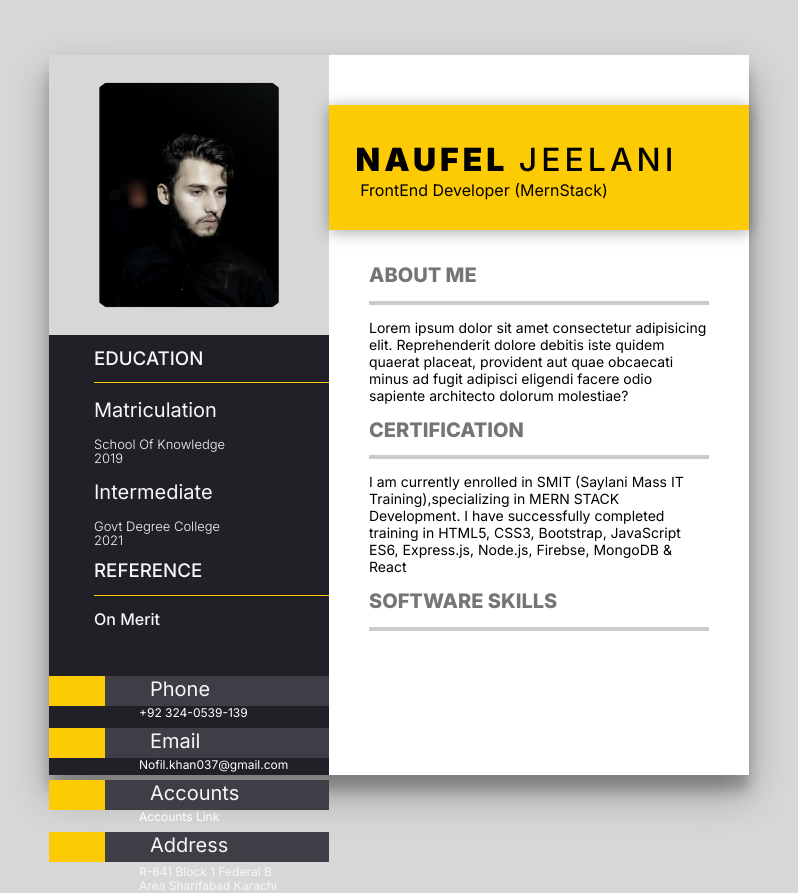
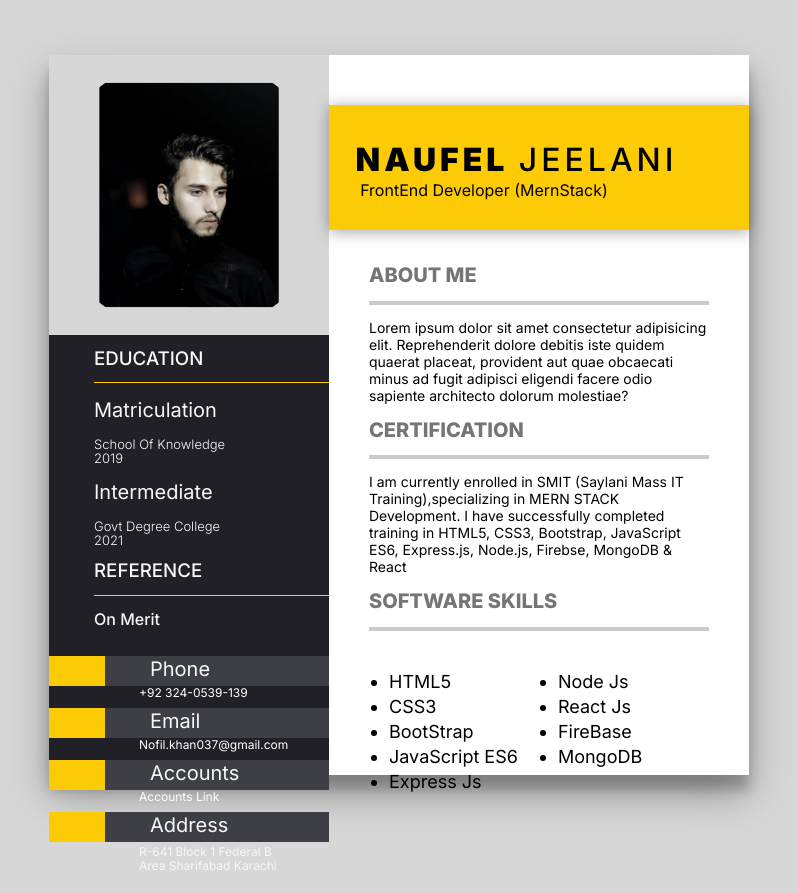
Before and after one commit to naufel1122/React-Resume, a React (Create React App) app in the folder curriculam/: page / in a window 1280 px wide. Shown: the whole page, without its empty margins (241-1039 px from the left). Built offline with nearby package versions, Linux system fonts and the light colour scheme.

Commit message:
complete except about

```diff
--- a/curriculam/src/index.css
+++ b/curriculam/src/index.css
@@ -103,7 +103,7 @@ body {
   display: flex;
   flex-direction: row;
   width: 100%;
-  margin-top: 50px;
+  margin-top: 30px;
   /* height: 20px; */
 }
 
@@ -235,20 +235,21 @@ body {
   text-transform: uppercase;
 }
 
-.First .Black .title h1 span{
+.First .Black .title h1 span {
   font-weight: 500;
 }
-.First .Black .title  p{
+
+.First .Black .title p {
   margin-top: -20px;
-  margin-right:110px;
+  margin-right: 110px;
   justify-content: start;
 }
 
 .First .Black .all-other {
-padding: 20px 40px;
+  padding: 20px 40px;
 }
 
-.First .Black .all-other h1{
+.First .Black .all-other h1 {
   text-transform: uppercase;
   font-size: 20px;
   font-weight: 800;
@@ -256,7 +257,7 @@ padding: 20px 40px;
   font-family: 'Inter', sans-serif;
 }
 
-.First .Black .all-other .line-2{
+.First .Black .all-other .line-2 {
   height: 4px;
   width: 100%;
   background-color: #cbcbcc;
@@ -265,4 +266,19 @@ padding: 20px 40px;
 .First .Black .all-other p {
   font-size: 14px;
   font-weight: 400;
-  }
+}
+
+.First .Black .all-other .ul {
+  display: flex;
+  margin-top: 20px;
+  margin-left: -20px;
+  /* list-style: none; */
+  line-height: 25px;
+}
+
+.First .Black .all-other .ul ul {
+  /* list-style: none; */
+  /* margin-right: 20px; */
+  font-size: 18px;
+
+}
--- a/curriculam/src/index.jsx
+++ b/curriculam/src/index.jsx
@@ -66,6 +66,22 @@ function Hi() {
                     <p>I am currently enrolled in SMIT (Saylani Mass IT Training),specializing in MERN STACK Development. I have successfully completed training in HTML5, CSS3, Bootstrap, JavaScript ES6, Express.js, Node.js, Firebse, MongoDB & React</p>
                     <h1>Software Skills</h1>
                     <div className="line-2"></div>
+                    <div className="ul">
+                        <ul>
+                            <li>HTML5</li>
+                            <li>CSS3</li>
+                            <li>BootStrap</li>
+                            <li>JavaScript ES6</li>
+                            <li>Express Js</li>
+                        </ul>
+                        <ul>
+
+                            <li>Node Js</li>
+                            <li>React Js</li>
+                            <li>FireBase</li>
+                            <li>MongoDB</li>
+                        </ul>
+                    </div>
                 </div>
             </div>
 
```
